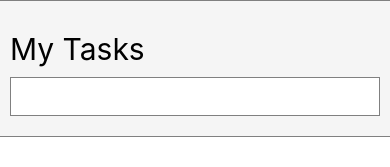
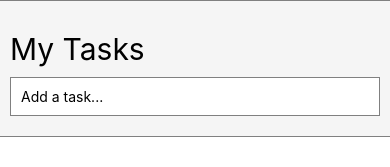
Before and after one commit to Rterrell25/React-Native-Todo, a React Native app: screen / in a window 390 px wide. Shown: the top 167 px of the page. Built offline with nearby package versions, Linux system fonts and the light colour scheme.

Commit message:
added the addTask function to our form component via context and made it so the form may only be submitted if the form has a description

```diff
--- a/components/Form.js
+++ b/components/Form.js
@@ -1,7 +1,9 @@
-import React, { useState } from "react";
+import React, { useState, useContext } from "react";
 import { TextInput, View, Text, StyleSheet } from "react-native";
+import { TasksContext } from "../context/TasksContext";
 
 export default () => {
+  const { addTask } = useContext(TasksContext);
   const [description, setDescription] = useState("");
   return (
     <View style={styles.header}>
@@ -10,6 +12,15 @@ export default () => {
         style={styles.textInput}
         onChangeText={text => setDescription(text)}
         value={description}
+        onSubmitEditing={() => {
+          if (description) {
+            setDescription("");
+            addTask(description);
+          }
+        }}
+        returnKeyType="done"
+        placeholder="Add a task..."
+        enablesReturnKeyAutomatically={true}
       />
     </View>
   );
```
